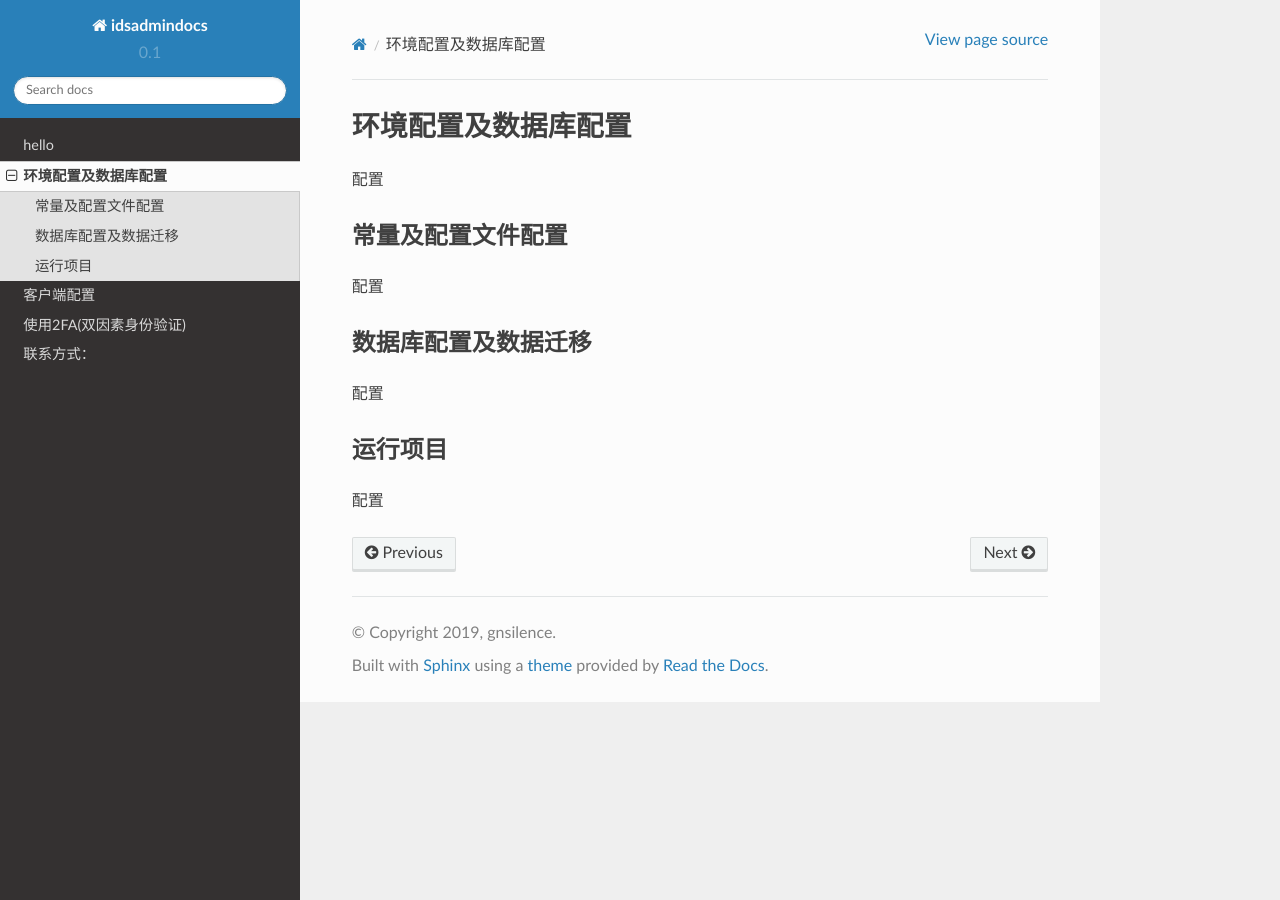
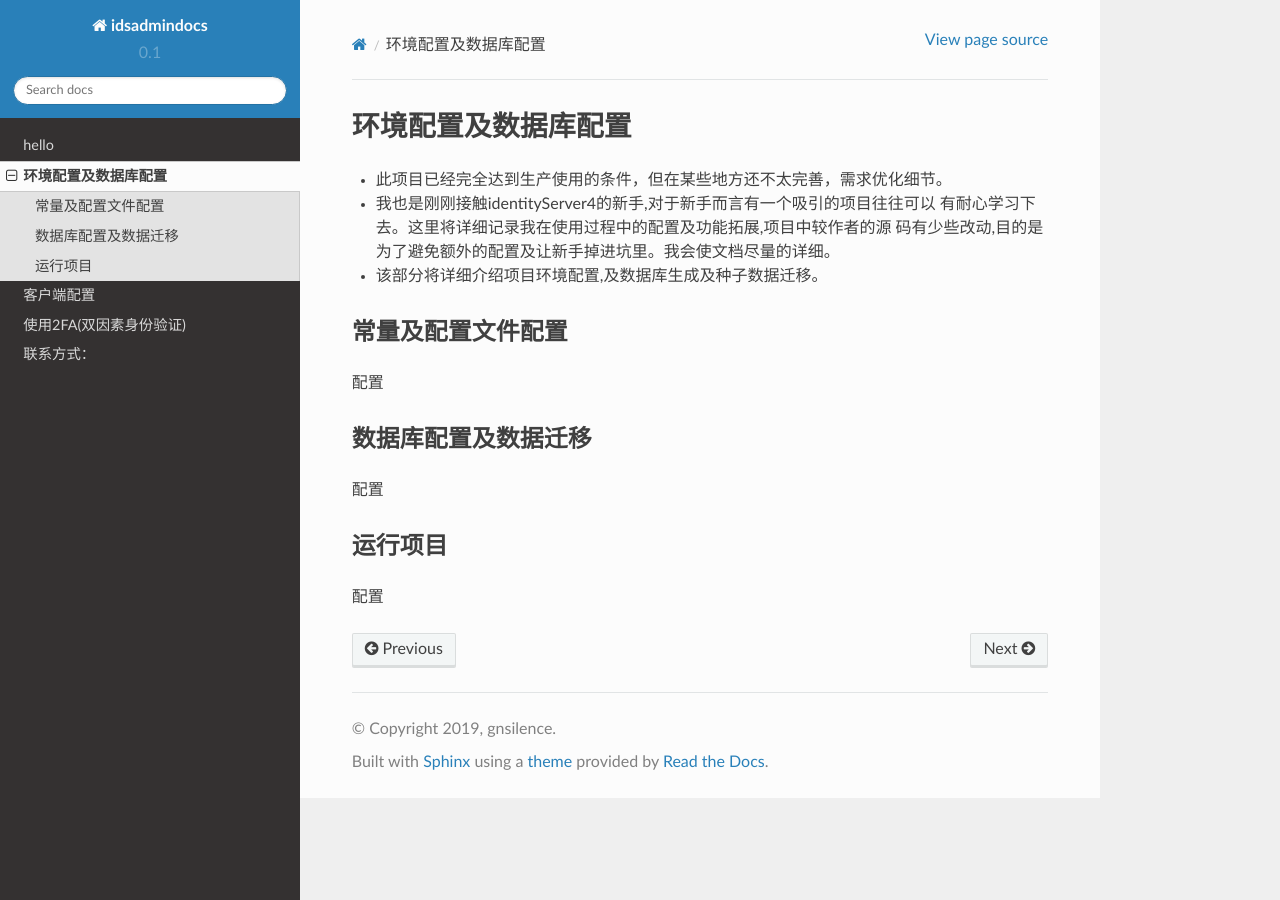
Before and after one commit to gnsilence/id4admindocs, a Sphinx documentation site: the page built from source/id4-01.md, in a window 1280 px wide. Built offline with Sphinx 7.4.7 and the Read the Docs theme 2.0.0, drawn with Linux system fonts in a browser that asks for light colours.

Commit message:
更新文档

```diff
--- a/source/id4-01.md
+++ b/source/id4-01.md
@@ -1,5 +1,13 @@
 # 环境配置及数据库配置
-配置
+
+* 此项目已经完全达到生产使用的条件，但在某些地方还不太完善，需求优化细节。
+
+* 我也是刚刚接触identityServer4的新手,对于新手而言有一个吸引的项目往往可以
+有耐心学习下去。这里将详细记录我在使用过程中的配置及功能拓展,项目中较作者的源
+码有少些改动,目的是为了避免额外的配置及让新手掉进坑里。我会使文档尽量的详细。
+
+* 该部分将详细介绍项目环境配置,及数据库生成及种子数据迁移。
+
 ## 常量及配置文件配置
 配置
 ## 数据库配置及数据迁移
```
